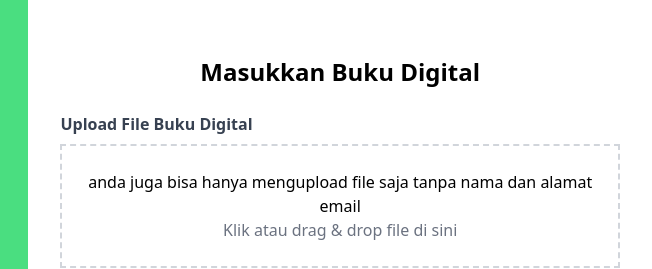
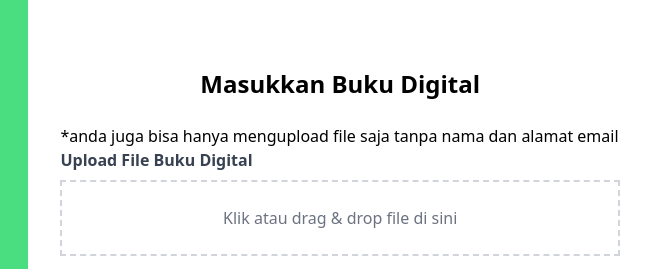
Before and after one commit to candra256/bacalah-web, a website: page public/masukanBuku.html in a window 1280 px wide. Shown: the part 120-389 px from the top of the page, 628-1280 px from the left. Drawn offline with Linux system fonts and the light colour scheme; files whose address does not match are found by name.

Commit message:
memebuat alert dan memberi keterangan

```diff
--- a/public/masukanBuku.html
+++ b/public/masukanBuku.html
@@ -55,6 +55,7 @@
 
           <h2 class="text-2xl font-bold mb-6 text-center">Masukkan Buku Digital</h2>
 
+          <p>*anda juga bisa hanya mengupload file saja tanpa nama dan alamat email</p>
           <!-- Form untuk upload file -->
           <div class="mb-4">
             <label class="block text-gray-700 font-semibold mb-2">Upload File Buku Digital</label>
@@ -62,7 +63,7 @@
               class="border-2 border-dashed border-gray-300 p-6 text-center cursor-pointer hover:bg-gray-50"
               id="dropzone"
             >
-            <p>anda juga bisa hanya mengupload file saja tanpa nama dan alamat email</p>
+
               <p class="text-gray-500">Klik atau drag & drop file di sini</p>
               <input type="file" class="hidden" id="fileInput" accept=".pdf, .epub, .mobi" />
             </div>
```
